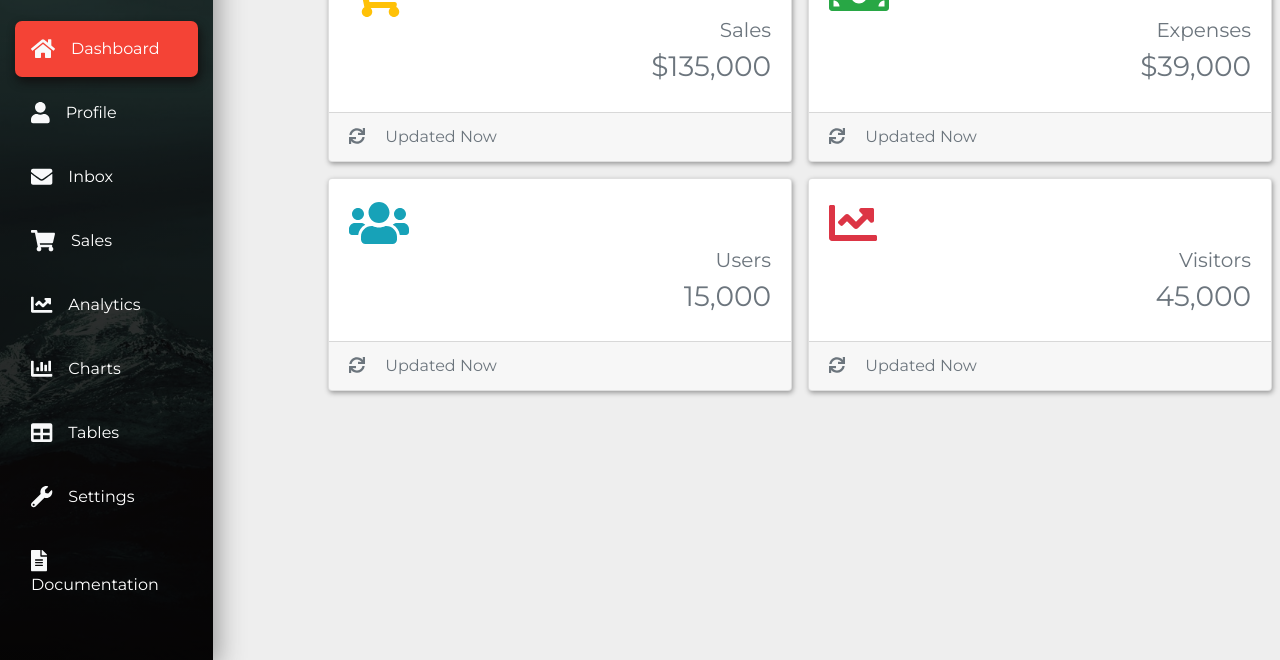
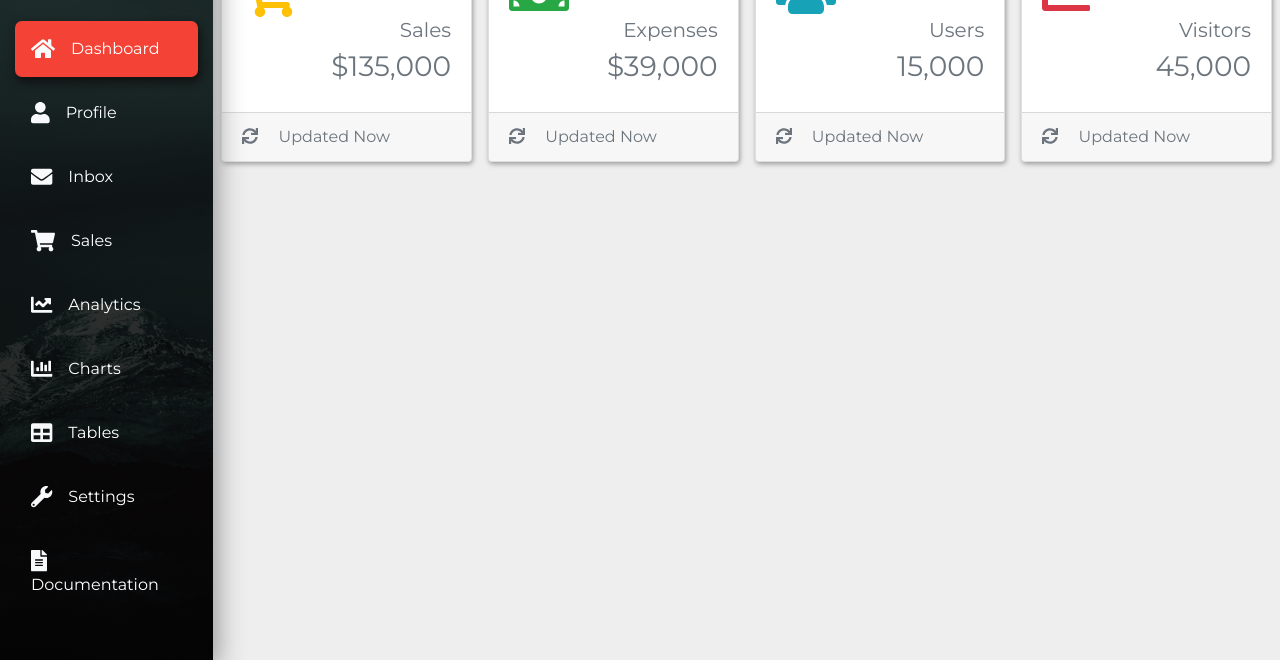
Before and after one commit to scampcoder/Dashboard, a plain HTML site: page index.html in a window 1280 px wide. Shown: the part 140-800 px from the top of the page. Drawn offline with nearby package versions, Linux system fonts and the light colour scheme.

Commit message:
Responsify cards

```diff
--- a/index.html
+++ b/index.html
@@ -96,9 +96,9 @@
     <section>
       <div class="container-fluid">
         <div class="row">
-          <div class="col-lg-9 ml-auto">
-            <div class="row pt-5 mt-3 mb-5">
-              <div class="col-sm-6 p-2">
+          <div class="col-lg-9 col-xl-10 col-md-8 ml-auto">
+            <div class="row pt-md-5 mt-md-3 mb-5">
+              <div class="col-sm-6 p-2 col-xl-3">
                 <div class="card card-common">
                   <div class="card-body">
                     <div class="display-flex justify-content-between">
@@ -115,7 +115,7 @@
                   </div>
                 </div>
               </div>
-              <div class="col-sm-6 p-2">
+              <div class="col-sm-6 p-2 col-xl-3">
                 <div class="card card-common">
                   <div class="card-body">
                     <div class="display-flex justify-content-between">
@@ -132,7 +132,7 @@
                   </div>
                 </div>
               </div>
-              <div class="col-sm-6 p-2">
+              <div class="col-sm-6 p-2 col-xl-3">
                 <div class="card card-common">
                   <div class="card-body">
                     <div class="display-flex justify-content-between">
@@ -149,7 +149,7 @@
                   </div>
                 </div>
               </div>
-              <div class="col-sm-6 p-2">
+              <div class="col-sm-6 p-2 col-xl-3">
                 <div class="card card-common">
                   <div class="card-body">
                     <div class="display-flex justify-content-between">
```
